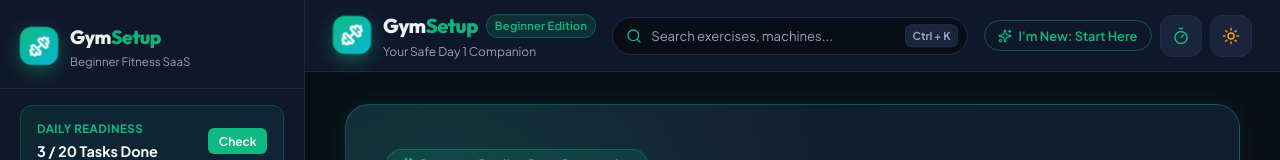
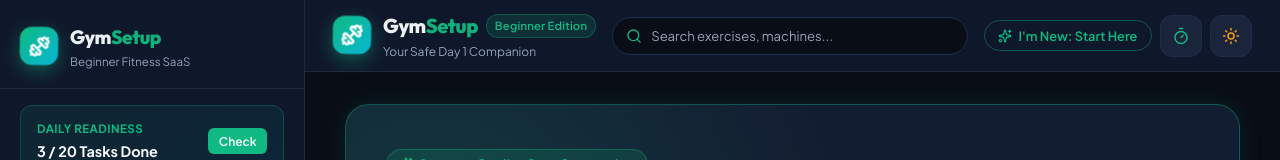
Before and after one commit to diweshsingh189-stack/Gymsetup, a React (Vite) app: page / in a window 1280 px wide. Shown: the top 160 px of the page. Built offline with nearby package versions, Linux system fonts and the light colour scheme.

Commit message:
fix(navbar): remove ctrl+k shortcut text from top search bar

```diff
--- a/src/components/Navbar.jsx
+++ b/src/components/Navbar.jsx
@@ -106,7 +106,7 @@ export const Navbar = () => {
       </div>
 
       {/* Middle: Interactive Quick Search with Explorer Trigger (Desktop Only) */}
-      <div style={{ flex: 1, maxWidth: '380px', margin: '0 1rem', display: 'none', minWidth: 0 }} className="nav-search-bar">
+      <div style={{ flex: 1, maxWidth: '360px', margin: '0 1rem', display: 'none', minWidth: 0 }} className="nav-search-bar">
         <div
           onClick={() => openSearchModal()}
           style={{
@@ -145,22 +145,6 @@ export const Navbar = () => {
           >
             Search exercises, machines...
           </div>
-          <span className="ctrl-k-badge" style={{
-            position: 'absolute',
-            right: '10px',
-            top: '50%',
-            transform: 'translateY(-50%)',
-            fontSize: '0.68rem',
-            background: 'var(--bg-card-secondary)',
-            border: '1px solid var(--border-card)',
-            padding: '2px 6px',
-            borderRadius: '6px',
-            color: 'var(--text-muted)',
-            fontWeight: 700,
-            display: 'none'
-          }}>
-            Ctrl + K
-          </span>
         </div>
       </div>
 
@@ -234,14 +218,6 @@ export const Navbar = () => {
             display: block !important;
           }
         }
-        @media (min-width: 1280px) {
-          .ctrl-k-badge {
-            display: block !important;
-          }
-          .nav-search-input {
-            padding-right: 68px !important;
-          }
-        }
         @media (max-width: 640px) {
           .desktop-only-text {
             display: none !important;
```
